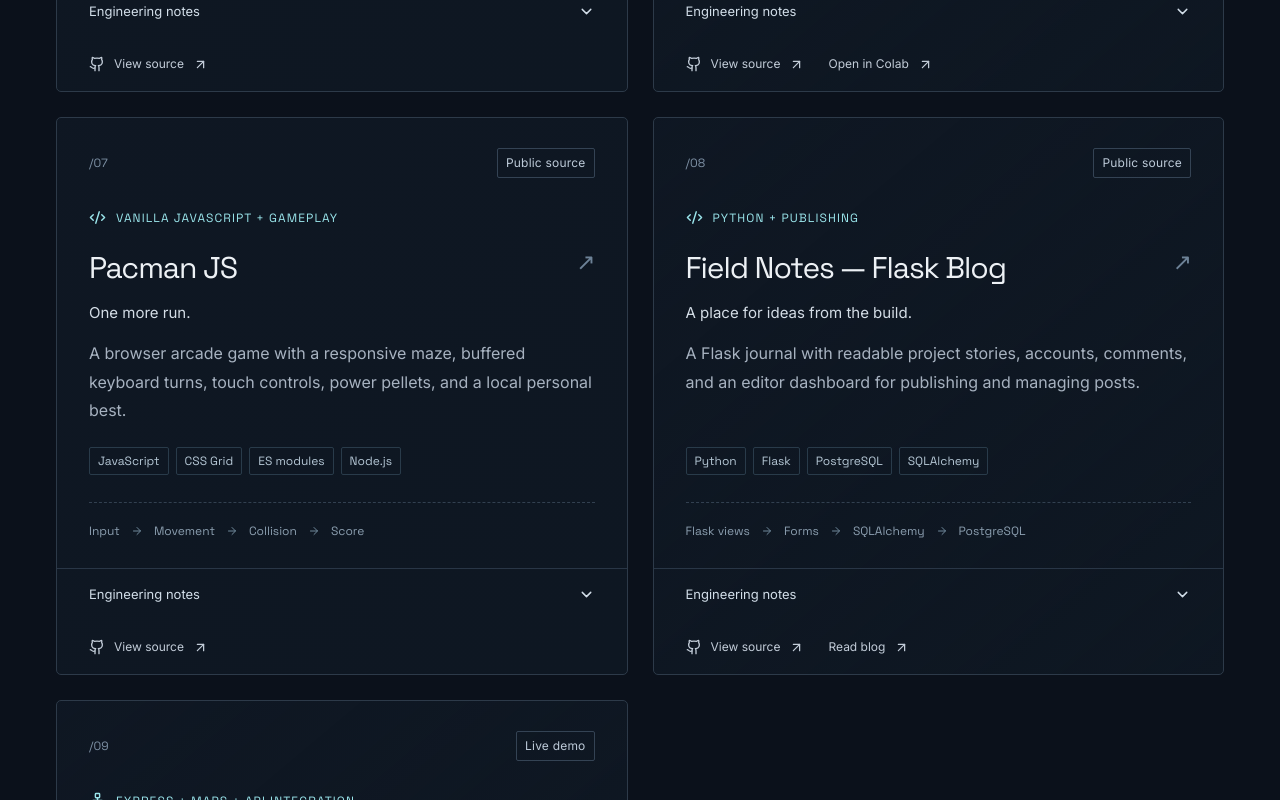
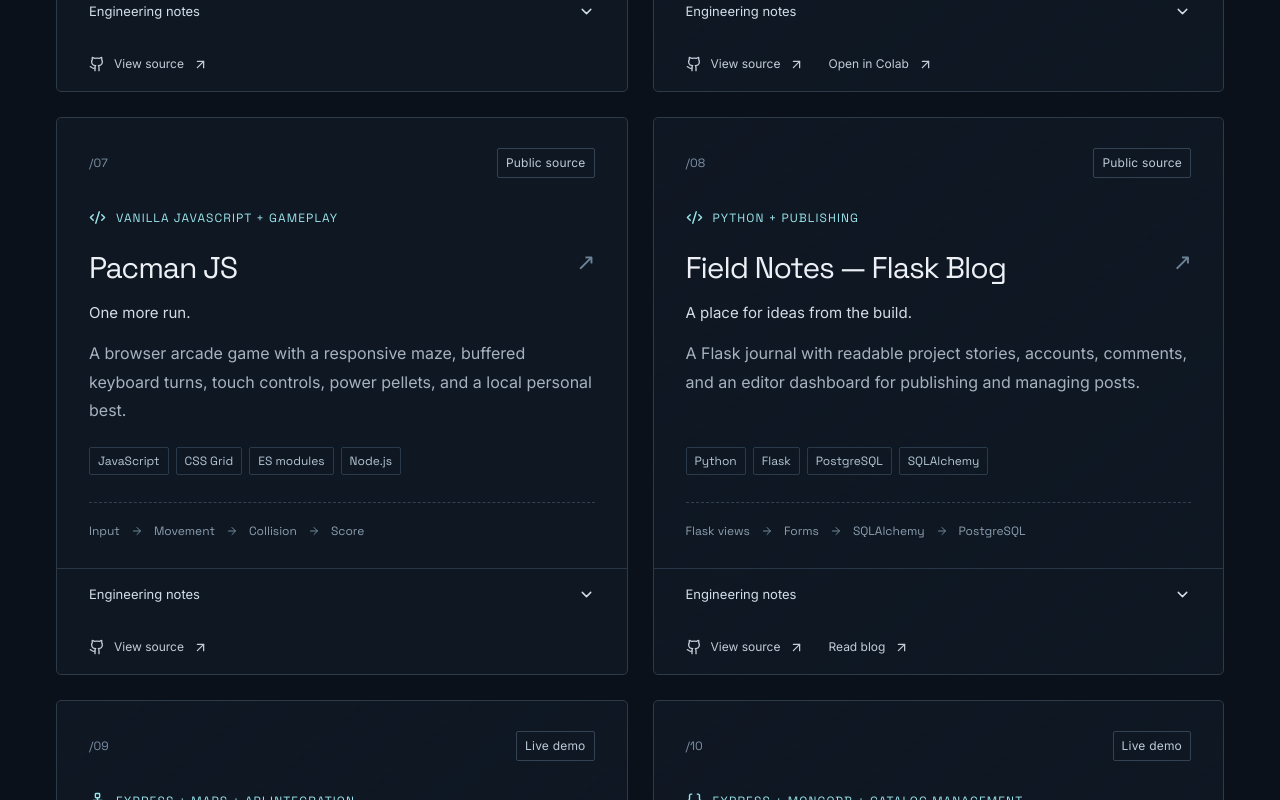
Before and after one commit to Breedlove-Jason/jason-breedlove-portfolio, a React (Vite) app: page / in a window 1280 px wide. Shown: the part 2785-3585 px from the top of the page. Built offline with nearby package versions, Linux system fonts and the light colour scheme.

Commit message:
Showcase Farm Fresh Market and connect YelpCamp custom domain

```diff
--- a/src/components/Projects.tsx
+++ b/src/components/Projects.tsx
@@ -37,6 +37,7 @@ const icons: Record<string, LucideIcon> = {
   pacman: Code2,
   fieldnotes: Code2,
   yelpcamp: Network,
+  farmfresh: Braces,
 };
 
 function ProjectDetails({ project }: { project: Project }) {
--- a/src/data/projects.ts
+++ b/src/data/projects.ts
@@ -128,7 +128,21 @@ export const projects: Project[] = [
     implementation: 'Server-rendered EJS and Bootstrap views connect to MongoDB, Mapbox geocoding and clustered maps, Cloudinary image storage, and server-side RIDB requests with optional Redis caching. Persistent sessions and ownership checks protect account and editing workflows.',
     boundary: 'Inspired by C. Steele Web Development Bootcamp, with custom styling and integrations. RIDB enrichment displays a bounded sample. Source is private; the deployed app is available to explore.',
     diagram: ['Bootstrap + EJS', 'Express', 'APIs', 'MongoDB'],
-    liveUrl: 'https://yelp-camp-mu-amber.vercel.app',
+    liveUrl: 'https://yelpcamp.jasonbreedlove.dev',
     liveLabel: 'Explore YelpCamp',
   },
+  {
+    id: 'farmfresh', number: '10', title: 'Farm Fresh Market', category: 'Full stack',
+    kind: 'EXPRESS + MONGODB + CATALOG MANAGEMENT', status: 'Live demo',
+    headline: 'From local farms to a connected catalog.',
+    description: 'A farm-to-market catalog with searchable farms, category filters, product listings, and protected owner editing in a Bootstrap interface.',
+    stack: ['Node.js', 'Express', 'EJS', 'MongoDB', 'Bootstrap'],
+    problem: 'Keep farms and their products connected while making a public catalog easy to browse and maintain.',
+    implementation: 'Server-rendered EJS views use Mongoose relationships, scoped product deletion, validated updates, and reusable database connections. Owner credentials protect editing, while same-origin checks guard form submissions.',
+    boundary: 'A portfolio catalog demo, without checkout or payments. Eight automated tests cover routes, permissions, templates, and safe seed behavior; database operations in those tests are mocked.',
+    diagram: ['Bootstrap + EJS', 'Express', 'Mongoose', 'MongoDB'],
+    source: 'https://github.com/Breedlove-Jason/farm-fresh-market',
+    liveUrl: 'https://farmfresh.jasonbreedlove.dev',
+    liveLabel: 'Explore the market',
+  },
 ];
```
